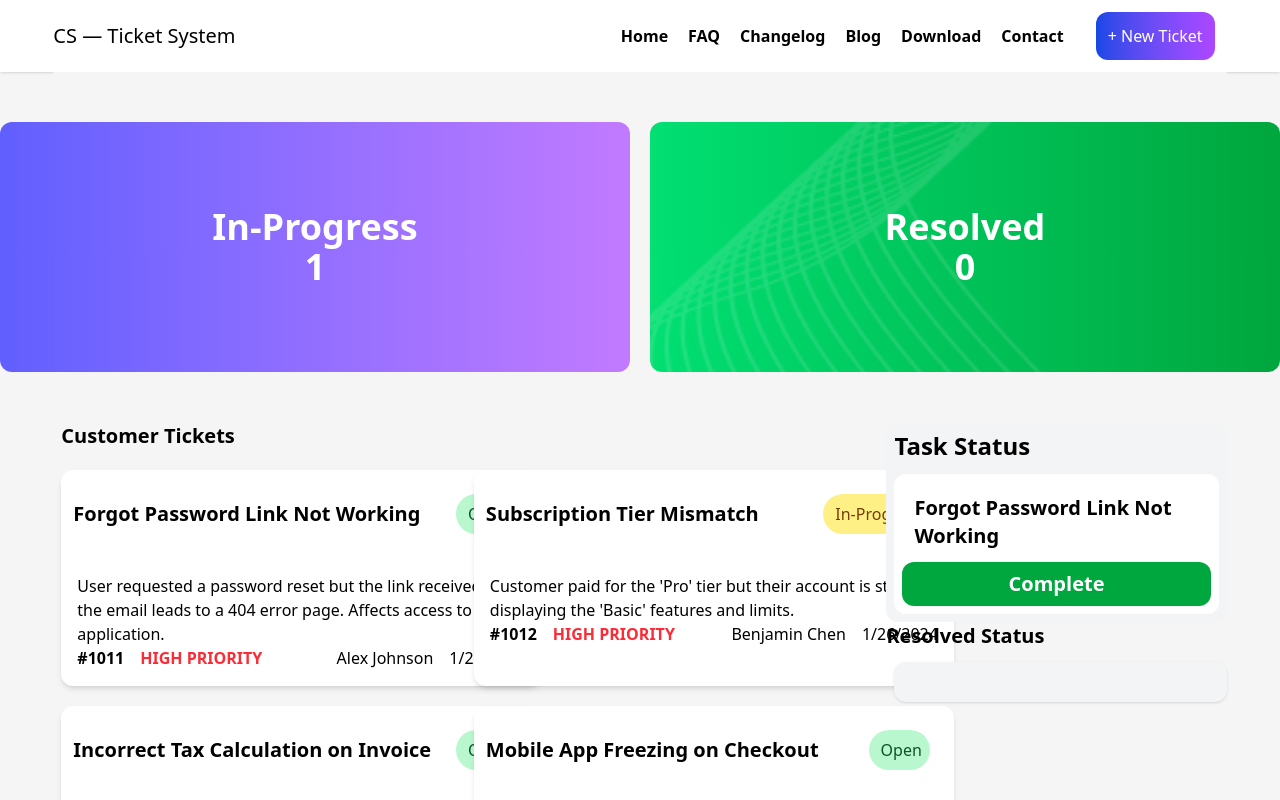
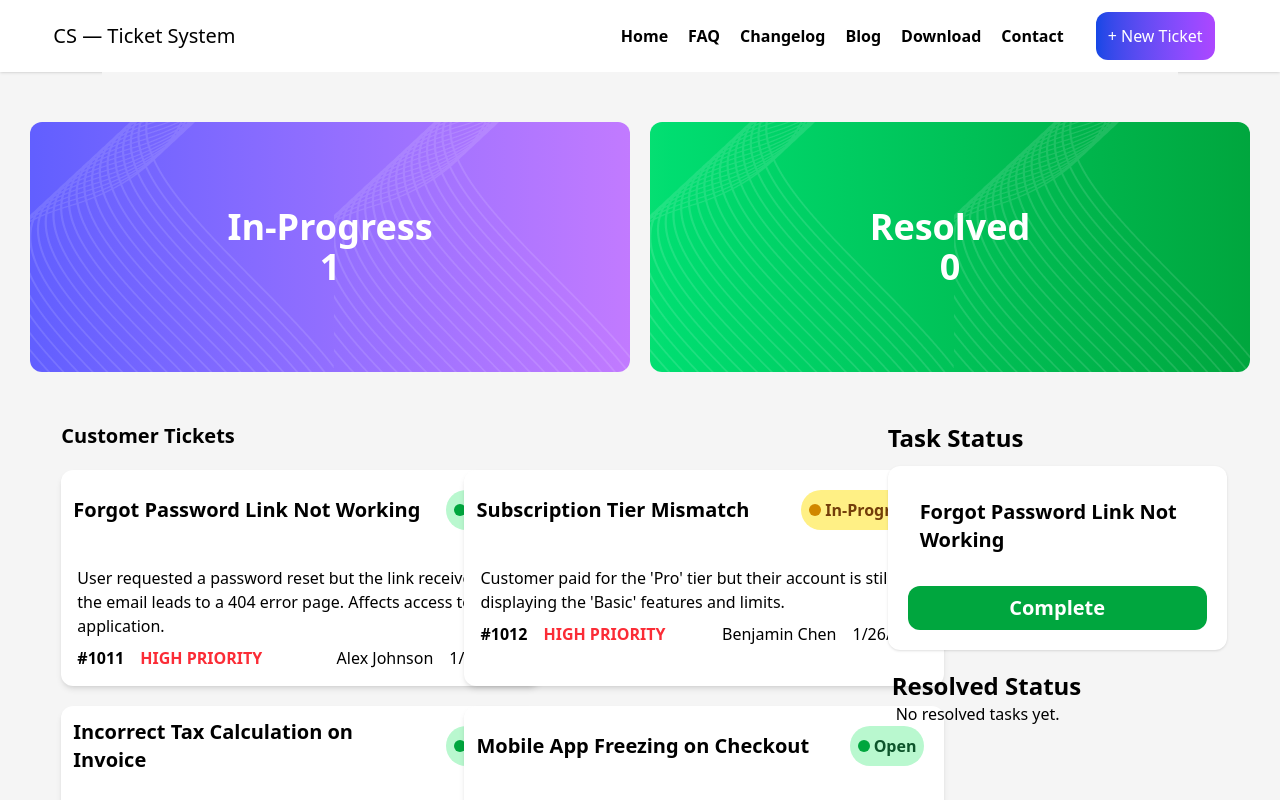
Before and after one commit to fariha-rahman721/customer-ticket-system, a React (Vite) app: page / in a window 1280 px wide. Both pictures are taken after a click on the element 301 px from the left and 578 px from the top of the page. Shown: the top 800 px of the page. Built offline with nearby package versions, Linux system fonts and the light colour scheme.

Commit message:
added default text for task and resolved card

```diff
--- a/index.html
+++ b/index.html
@@ -6,7 +6,7 @@
     <meta name="viewport" content="width=device-width, initial-scale=1.0" />
     <title>customer-ticket-system</title>
   </head>
-  <body class="bg-[#F5F5F5]">
+  <body class="bg-[#F5F5F5] w-full">
     <div id="root"></div>
     <script type="module" src="/src/main.jsx"></script>
   </body>
--- a/src/Components/Banner.jsx
+++ b/src/Components/Banner.jsx
@@ -2,11 +2,11 @@ import React from 'react';
 import cardImg1 from '../assets/vector1.png'
 const Banner = ({issueTotal, resolvedTotal}) => {
     return (
-        <div className='flex gap-4 w-full h-full p-[50px] bg-[#F5F5F5]'>
+        <div className='w-11/12 grid-cols-2 mx-auto p-[50px] bg-[#F5F5F5]'>
 
-            <div className=" flex flex-col justify-center items-center gap-5 md:w-11/12 mx-auto md:flex-row">
+            <div className=" flex flex-col justify-center items-center gap-5  mx-auto md:flex-row">
                 <div className='bg-gradient-to-r from-indigo-500 to-purple-400  text-4xl rounded-xl'>
-             <div className='w-[500px] lg:w-[630px] h-[250px] text-center flex flex-col justify-center items-center'>
+             <div className='w-[600px] h-[250px] flex flex-col justify-center items-center' style={{backgroundImage: `url(${cardImg1} )`}}>
                 <p className='text-white font-semibold text-center'>
                 In-Progress
              </p>
@@ -17,7 +17,7 @@ const Banner = ({issueTotal, resolvedTotal}) => {
             </div>
 
             <div className=' text-4xl  bg-gradient-to-r from-green-400 to-green-600 rounded-xl' >
-                <div className='w-[630px] h-[250px] flex flex-col justify-center items-center' style={{backgroundImage: `url(${cardImg1} )`, backgroundSize: '100%'}}>
+                <div className='w-[600px] h-[250px] flex flex-col justify-center items-center' style={{backgroundImage: `url(${cardImg1} )`}}>
                     <p className='text-white font-semibold '>
                 Resolved
              </p>
--- a/src/Components/Card/IssueCard.jsx
+++ b/src/Components/Card/IssueCard.jsx
@@ -8,11 +8,10 @@ const IssueCard = ({customer, handleIssues}) => {
 
             <div className='flex justify-between items-center p-1'>
                 <h2 className="card-title ml-2 text-xl font-semibold">{customer.issue_title}</h2>
-            <button className={`btn m-5 p-2 rounded-3xl  ${customer.status == 'Open'? "bg-green-200 text-green-900" : "bg-yellow-200 text-yellow-900" }`}><span className= {`h-4 w-4  rounded-full mr-1 ${customer.status == 'Open'? "bg-green-600" : "bg-yellow-600"}`} ></span>{customer.status
-       } </button>
+            <button className={`btn m-4 flex justify-between items-center p-2 rounded-3xl ${customer.status == 'Open'? "bg-green-200 text-green-900 font-semibold" : "bg-yellow-200 text-yellow-900 font-semibold" }`}><span className= {`inline-block h-3 w-3 rounded-full bg-green-600 mr-1  ${customer.status == 'Open'? "bg-green-600" : "bg-yellow-600"}`} ></span>{customer.status} </button>
             </div>
-  <div className="card-body p-4">
-    <p>{customer.issue_description}</p>
+  <div className="card-body p-4 ">
+    <p className='mb-2'>{customer.issue_description}</p>
     <div className='flex flex-row justify-between '>
         <div className='flex gap-4'>
         <span className='font-semibold'>{customer.ticket_id}</span>
--- a/src/Components/IssuesContainer.jsx
+++ b/src/Components/IssuesContainer.jsx
@@ -76,10 +76,18 @@ const IssuesContainer = ({fetchPromise}) => {
 
               {/* side bar */}
 
-              <div className='mb-5 col-span-4 '>
-                <div className='space-y-2 bg-gray-100 rounded-xl p-2'>
+              <div className='mb-5 col-span-4 ml-5'>
+
             <h2 className='text-2xl font-semibold'>Task Status</h2>
-            <div className=' space-y-2 mt-3 bg-white rounded-xl p-2 '>
+
+               {
+                 ( issue.length === 0 && (
+                   <p className='m-2'>Select a ticket to add to Task Status</p>
+                 )
+
+                    )}
+
+
                 {
                 issue.map(customer =>
                 <TaskCard handleResolved={handleResolved} key={customer.ticket_id} customer= {customer}>
@@ -89,13 +97,21 @@ const IssuesContainer = ({fetchPromise}) => {
 
                 }
 
-            </div>
-
-        </div>
 
 
-            <h2 className='text-xl font-semibold'>Resolved Status</h2>
-            <div className='shadow p-5 space-y-5 mt-3 bg-gray-100 rounded-xl ml-2'>
+
+
+
+            <h2 className='text-2xl font-semibold mt-5 ml-1'>Resolved Status</h2>
+
+
+             {
+                 ( resolved.length === 0 && (
+                   <p className='ml-2'>No resolved tasks yet.</p>
+                 )
+
+                    )}
+
             {
                 resolved.map(customer => (
                     <ResolvedCard key={customer.ticket_id} customer={customer}>
@@ -104,7 +120,7 @@ const IssuesContainer = ({fetchPromise}) => {
                 ))
             }
 
-        </div>
+
               </div>
            </section>
 
--- a/src/Components/ResolvedCard.jsx
+++ b/src/Components/ResolvedCard.jsx
@@ -2,8 +2,8 @@ import React from 'react';
 
 const ResolvedCard = ({customer}) => {
     return (
-        <div className='shadow p-5 border rounded-xl'>
-            <h2 className='text-xl font-bold'>{customer.issue_title}</h2>
+        <div className='shadow p-5 bg-[#E0E7FF] rounded-xl mt-4'>
+            <h2 className='text-xl font-semibold'>{customer.issue_title}</h2>
         </div>
     );
 };
--- a/src/Components/TaskCard.jsx
+++ b/src/Components/TaskCard.jsx
@@ -2,8 +2,8 @@ import React from 'react';
 
      const TaskCard = ({customer, handleResolved}) => {
          return (
-        <div>
-            <h2 className='text-xl bg-white p-3 rounded-xl space-y-2 gap-2 font-semibold'>{customer.issue_title}</h2>
+        <div className='shadow p-5 space-y-5 mt-3 bg-white rounded-xl '>
+            <h2 className='text-xl p-3 rounded-xl space-y-2 gap-2 font-semibold'>{customer.issue_title}</h2>
                 <button onClick={()=> handleResolved(customer)} className='bg-green-600 hover:bg-green-500 text-white text-xl font-semibold p-2  rounded-xl w-full'>Complete</button>
         </div>
     );
```
